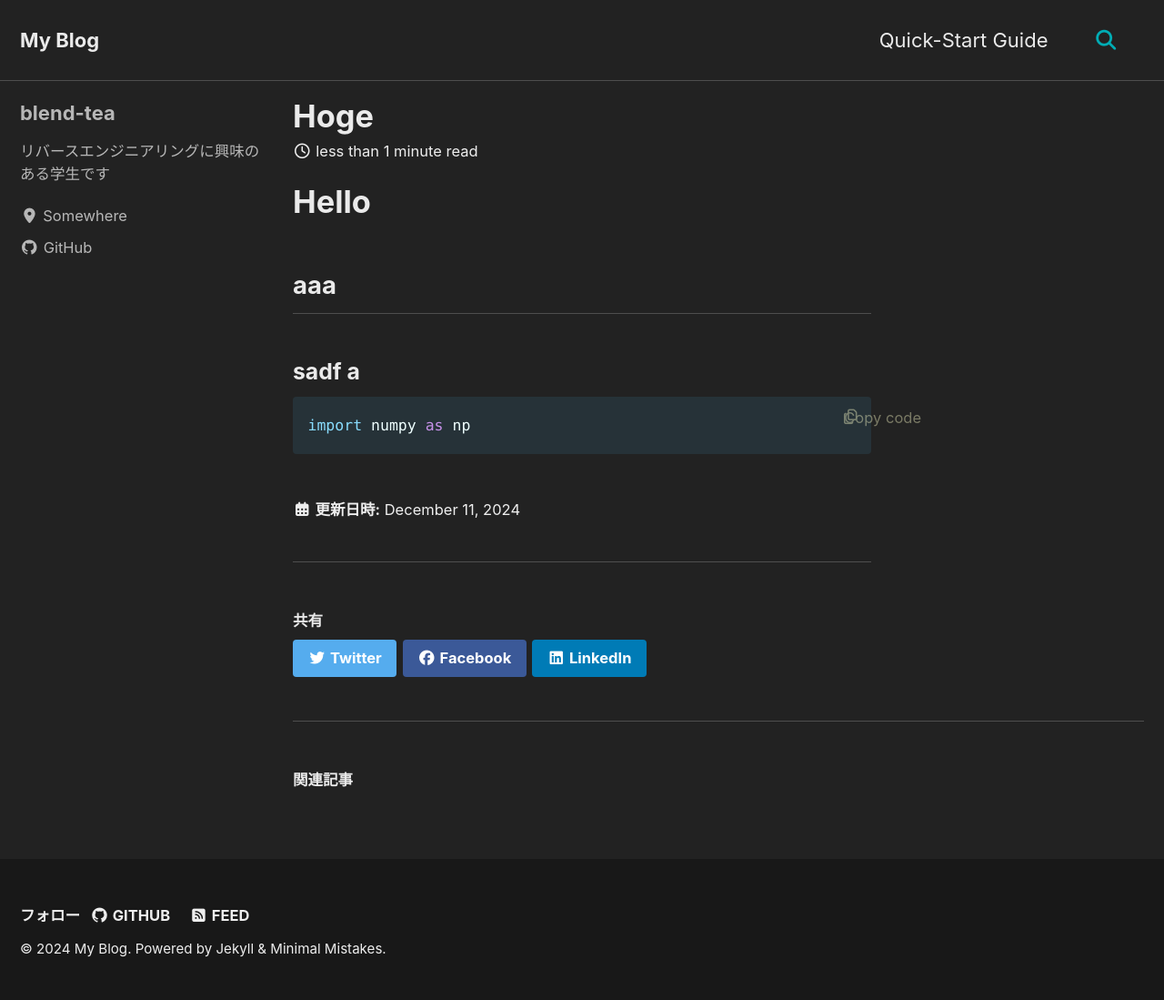
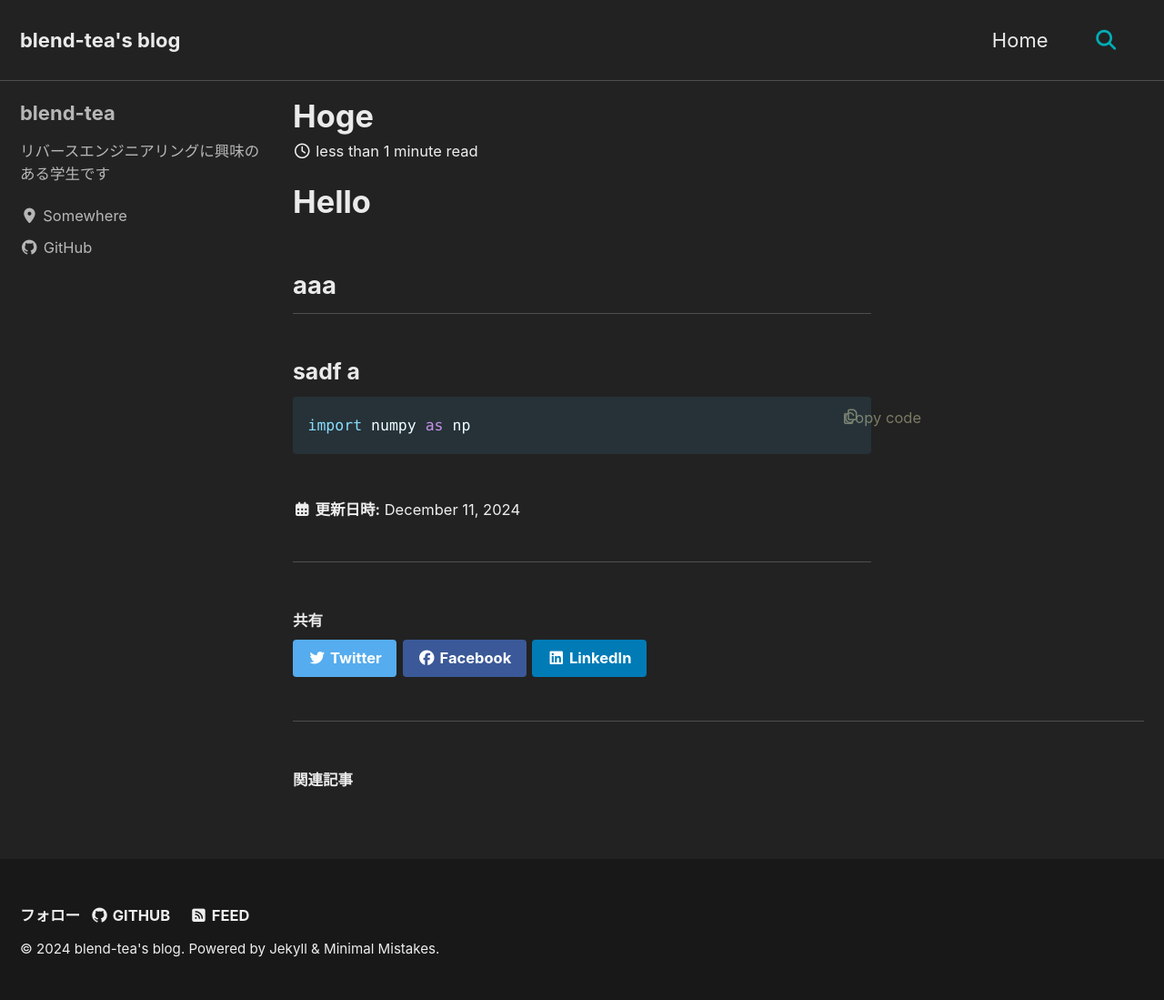
Before and after one commit to blend-tea/blog, a Jekyll site: the page built from _posts/2024-12-11-hoge.md, in a window 1280 px wide. Shown: the whole page at 91% size. Built offline with Jekyll 4.4.1, drawn with Linux system fonts in a browser that asks for light colours; cached includes are drawn as plain includes.

Commit message:
something changed

```diff
--- a/_config.yml
+++ b/_config.yml
@@ -17,7 +17,7 @@ minimal_mistakes_skin: "dark" # default" # "air", "aqua", "contrast", "dark", "d
 # Site Settings
 locale: "ja-JP"
 rtl: # true, false (default) # turns direction of the page into right to left for RTL languages
-title: "My Blog"
+title: "blend-tea's blog"
 title_separator: "-"
 subtitle: # site tagline that appears below site title in masthead
 name: "blend-tea"
--- a/_data/navigation.yml
+++ b/_data/navigation.yml
@@ -1,7 +1,7 @@
 # main links
 main:
-  - title: "Quick-Start Guide"
-    url: https://mmistakes.github.io/minimal-mistakes/docs/quick-start-guide/
+  - title: "Home"
+    url: https://blend-tea.github.io/blog
   # - title: "About"
   #   url: https://mmistakes.github.io/minimal-mistakes/about/
   # - title: "Sample Posts"
--- a/index.html
+++ b/index.html
@@ -1,4 +1,4 @@
 ---
 layout: home
-author_profile: true
+author_profile: false
 ---
```
